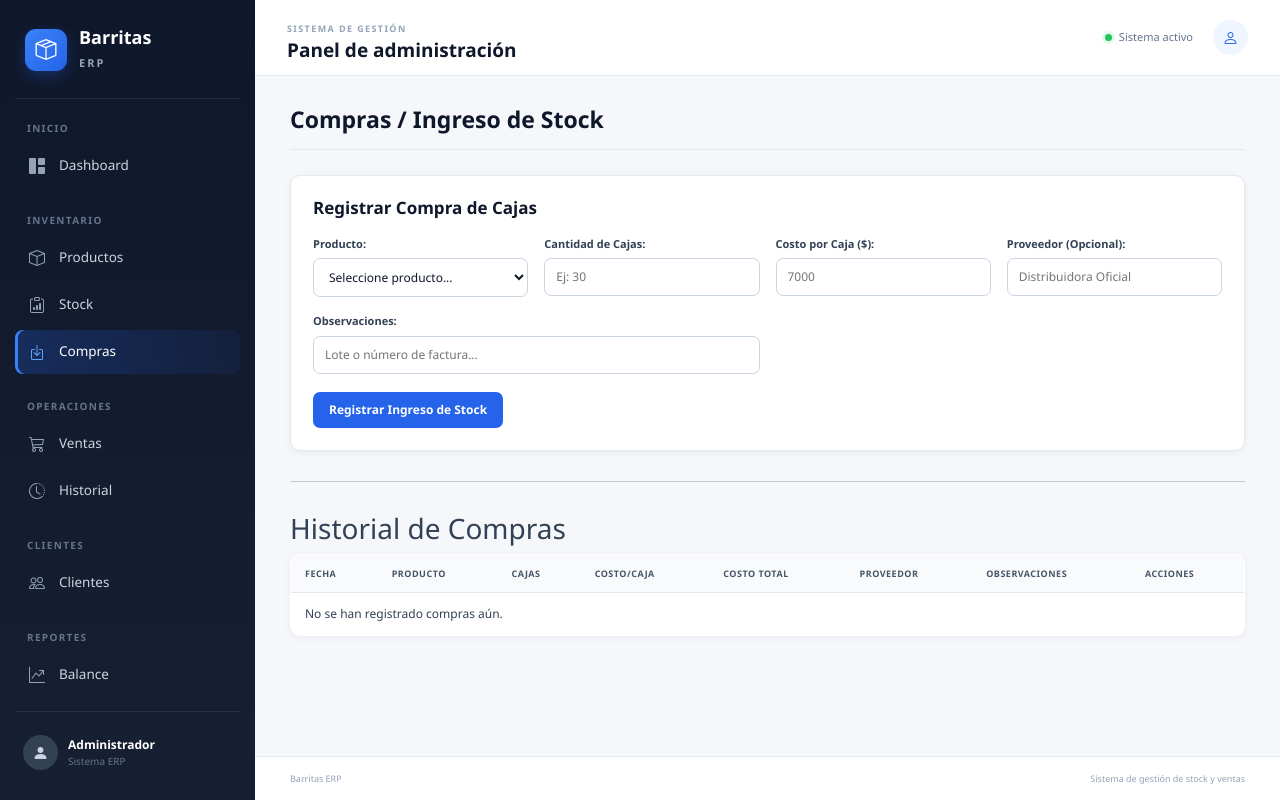
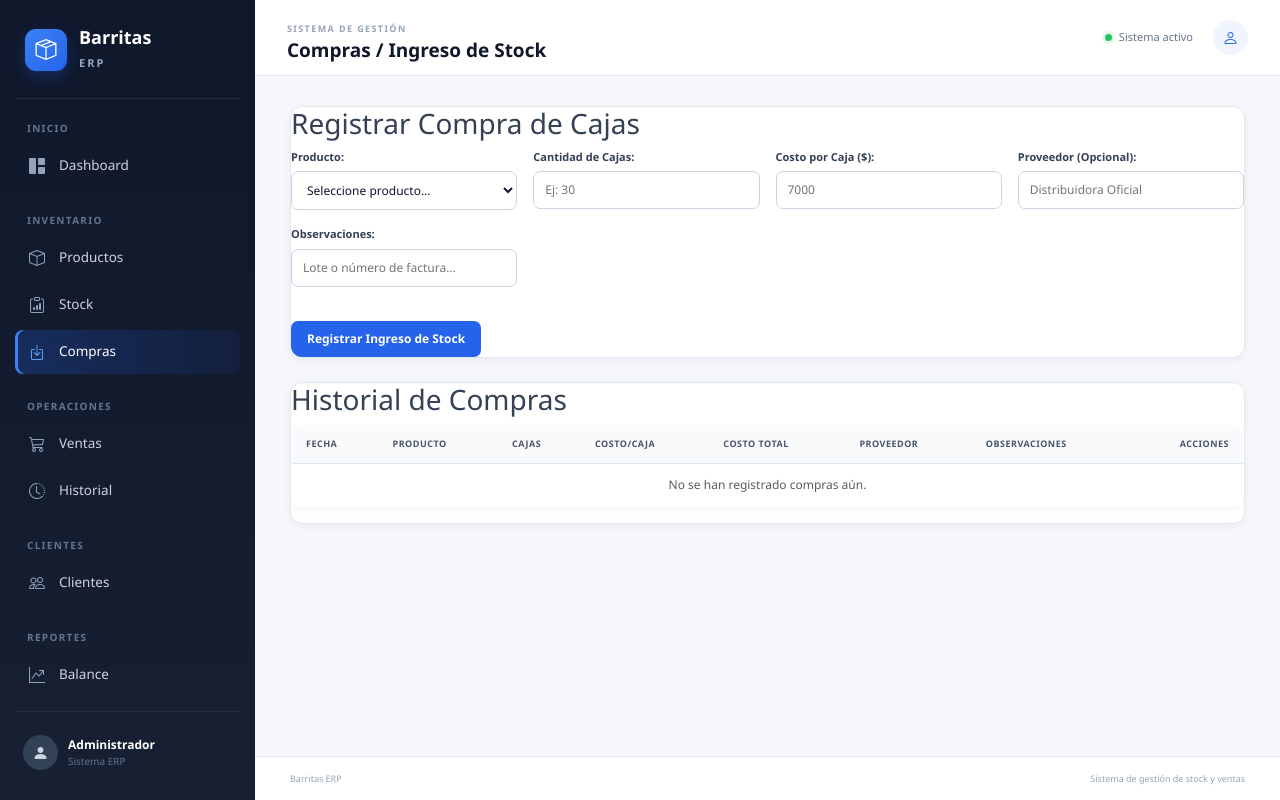
Before and after one commit to FrancoLince/barritas-stock, a Flask app: page /compras in a window 1280 px wide. Run offline with Flask 3, Linux system fonts and the light colour scheme; a user stored in the database is signed in; data that the repository does not hold is empty.

Commit message:
Refactor compras.html layout and structure

```diff
--- a/templates/compras.html
+++ b/templates/compras.html
@@ -1,17 +1,19 @@
 {% extends 'base.html' %}
 
+{% block title %}Compras | Barritas ERP{% endblock %}
+{% block page_title %}Compras / Ingreso de Stock{% endblock %}
+
 {% block content %}
-<header>
-    <h1>Compras / Ingreso de Stock</h1>
-</header>
+<div class="erp-card mb-4">
+    <div class="card-header-custom">
+        <h3>Registrar Compra de Cajas</h3>
+    </div>
 
-<div class="card-form">
-    <h3>Registrar Compra de Cajas</h3>
     <form action="{{ url_for('compras') }}" method="POST">
         <div class="form-grid">
             <div class="form-group">
-                <label>Producto:</label>
-                <select name="producto_id" required>
+                <label for="producto_id">Producto:</label>
+                <select id="producto_id" name="producto_id" required>
                     <option value="">Seleccione producto...</option>
                     {% for prod in productos %}
                         <option value="{{ prod.id }}">{{ prod.nombre }} - {{ prod.sabor }} (Stock actual: {{ prod.stock_cajas }} cajas)</option>
@@ -19,31 +21,34 @@
                 </select>
             </div>
             <div class="form-group">
-                <label>Cantidad de Cajas:</label>
-                <input type="number" min="1" name="cantidad_cajas" placeholder="Ej: 30" required>
+                <label for="cantidad_cajas">Cantidad de Cajas:</label>
+                <input type="number" id="cantidad_cajas" min="1" name="cantidad_cajas" placeholder="Ej: 30" required>
             </div>
             <div class="form-group">
-                <label>Costo por Caja ($):</label>
-                <input type="number" step="0.01" name="costo_por_caja" placeholder="7000" required>
+                <label for="costo_por_caja">Costo por Caja ($):</label>
+                <input type="number" id="costo_por_caja" step="0.01" name="costo_por_caja" placeholder="7000" required>
             </div>
             <div class="form-group">
-                <label>Proveedor (Opcional):</label>
-                <input type="text" name="proveedor" placeholder="Distribuidora Oficial">
+                <label for="proveedor">Proveedor (Opcional):</label>
+                <input type="text" id="proveedor" name="proveedor" placeholder="Distribuidora Oficial">
             </div>
-            <div class="form-group" style="grid-column: span 2;">
-                <label>Observaciones:</label>
-                <input type="text" name="observaciones" placeholder="Lote o número de factura...">
+            <div class="form-group grid-span-2">
+                <label for="observaciones">Observaciones:</label>
+                <input type="text" id="observaciones" name="observaciones" placeholder="Lote o número de factura...">
             </div>
         </div>
 
-        <button type="submit" class="btn">Registrar Ingreso de Stock</button>
+        <button type="submit" class="btn btn-primary mt-3">Registrar Ingreso de Stock</button>
     </form>
 </div>
 
-<hr style="margin: 30px 0;">
+<div class="erp-card">
+    <div class="card-header-custom">
+        <h3>Historial de Compras</h3>
+    </div>
 
-<h3>Historial de Compras</h3>
-<table class="table">
+    <div class="table-responsive">
+        <table class="table align-middle">
             <thead>
                 <tr>
                     <th>Fecha</th>
@@ -53,7 +58,7 @@
                     <th>Costo Total</th>
                     <th>Proveedor</th>
                     <th>Observaciones</th>
-            <th>Acciones</th>
+                    <th class="text-end">Acciones</th>
                 </tr>
             </thead>
             <tbody>
@@ -62,21 +67,23 @@
                     <td>{{ c.fecha.strftime('%d/%m/%Y %H:%M') }}</td>
                     <td><strong>{{ c.producto.nombre }}</strong> ({{ c.producto.sabor }})</td>
                     <td>+{{ c.cantidad_cajas }} cajas</td>
-            <td>${{ "{:,.2f}".format(c.costo_por_caja) }}</td>
-            <td><strong>${{ "{:,.2f}".format(c.costo_total) }}</strong></td>
+                    <td>${{ "{:,.2f}".format(c.costo_por_caja | default(0)) }}</td>
+                    <td><strong>${{ "{:,.2f}".format(c.costo_total | default(0)) }}</strong></td>
                     <td>{{ c.proveedor or '-' }}</td>
                     <td>{{ c.observaciones or '-' }}</td>
-            <td>
-                <form action="{{ url_for('eliminar_compra', compra_id=c.id) }}" method="POST" style="display:inline;" onsubmit="return confirm('¿Anular esta compra? Se descontará el stock agregando al producto.');">
-                    <button type="submit" class="btn" style="background-color: #dc2626; padding: 4px 8px; font-size: 0.8rem;">🗑️ Anular</button>
+                    <td class="text-end">
+                        <form action="{{ url_for('eliminar_compra', compra_id=c.id) }}" method="POST" class="d-inline" data-confirm="¿Anular esta compra? Se descontará el stock agregando al producto.">
+                            <button type="submit" class="btn btn-sm btn-outline-danger">🗑️ Anular</button>
                         </form>
                     </td>
                 </tr>
                 {% else %}
                 <tr>
-            <td colspan="8">No se han registrado compras aún.</td>
+                    <td colspan="8" class="text-center text-muted">No se han registrado compras aún.</td>
                 </tr>
                 {% endfor %}
             </tbody>
         </table>
+    </div>
+</div>
 {% endblock %}
```
Lines whose indentation alone changed are shown as unchanged.
